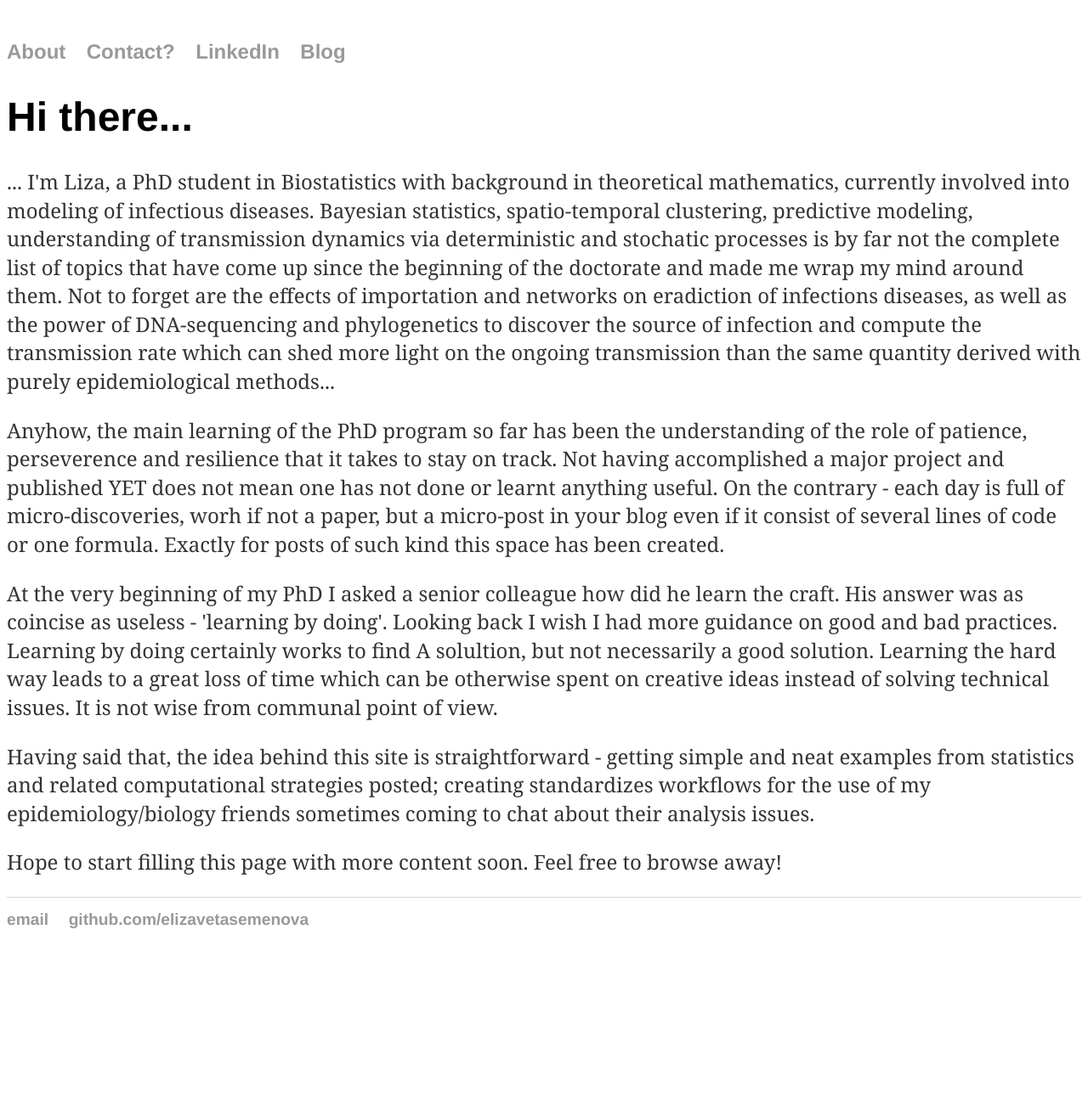
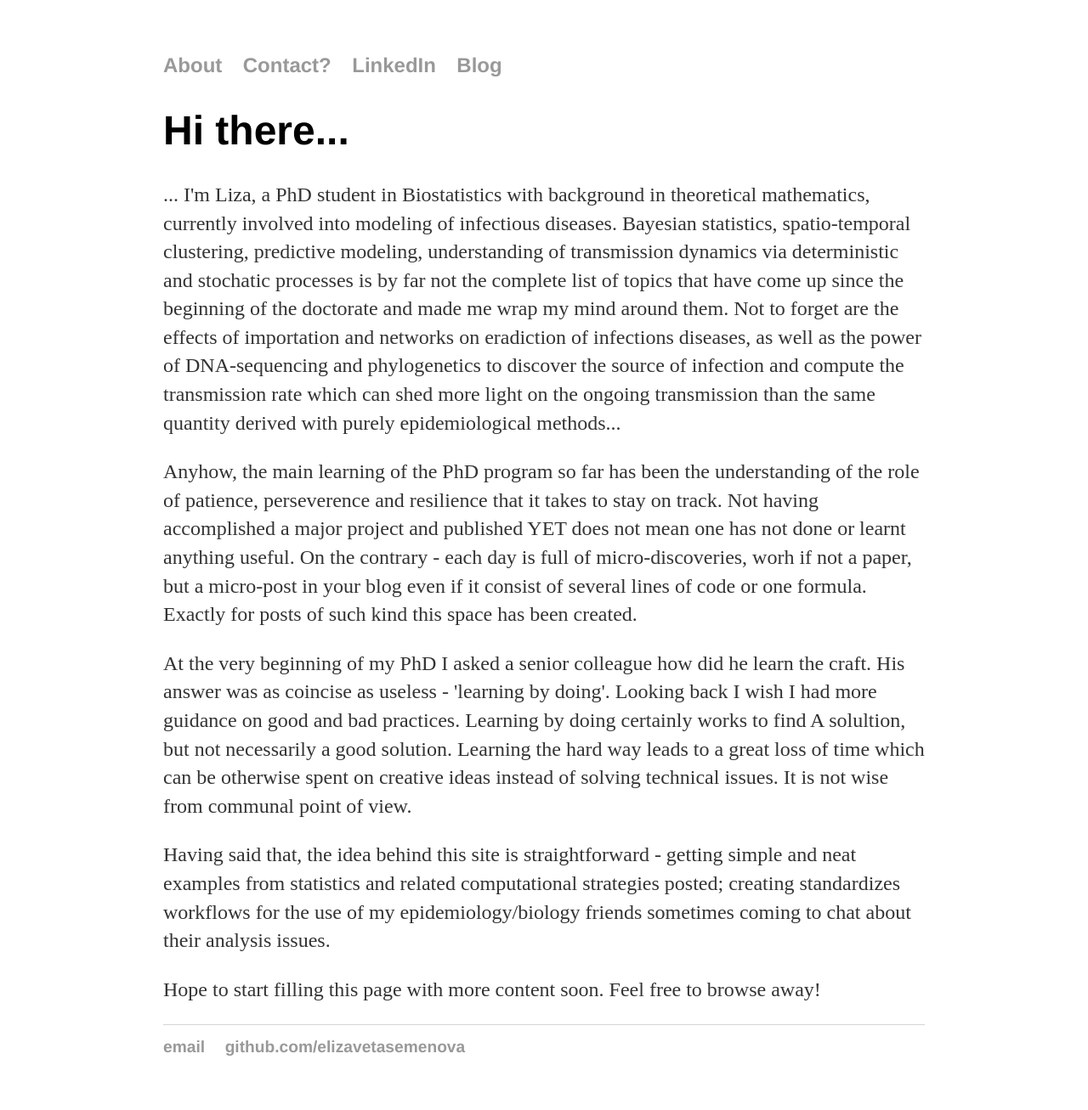
Before and after one commit to elizavetasemenova/elizavetasemenova.github.io, a Jekyll site: the page built from index.html, in a window 1280 px wide. Shown: the whole page at 85% size. Built offline with Jekyll 4.4.1, drawn with Linux system fonts in a browser that asks for light colours; before the commit the page ends 1157 px from its top, so only the background shows below that.

Commit message:
Update main.css

```diff
--- a/css/main.css
+++ b/css/main.css
@@ -1,13 +1,8 @@
-/* body {
+ body {
     margin: 60px auto;
     width: 70%;
-}*/
-body {
-    padding-top: 20px;
-    padding-bottom: 40px;
-    font-family: 'Merriweather', Georgia, Times;
-    font-size: 16px;
 }
+
 
 nav ul, footer ul {
     font-family:'Helvetica', 'Arial', 'Sans-Serif';
```
